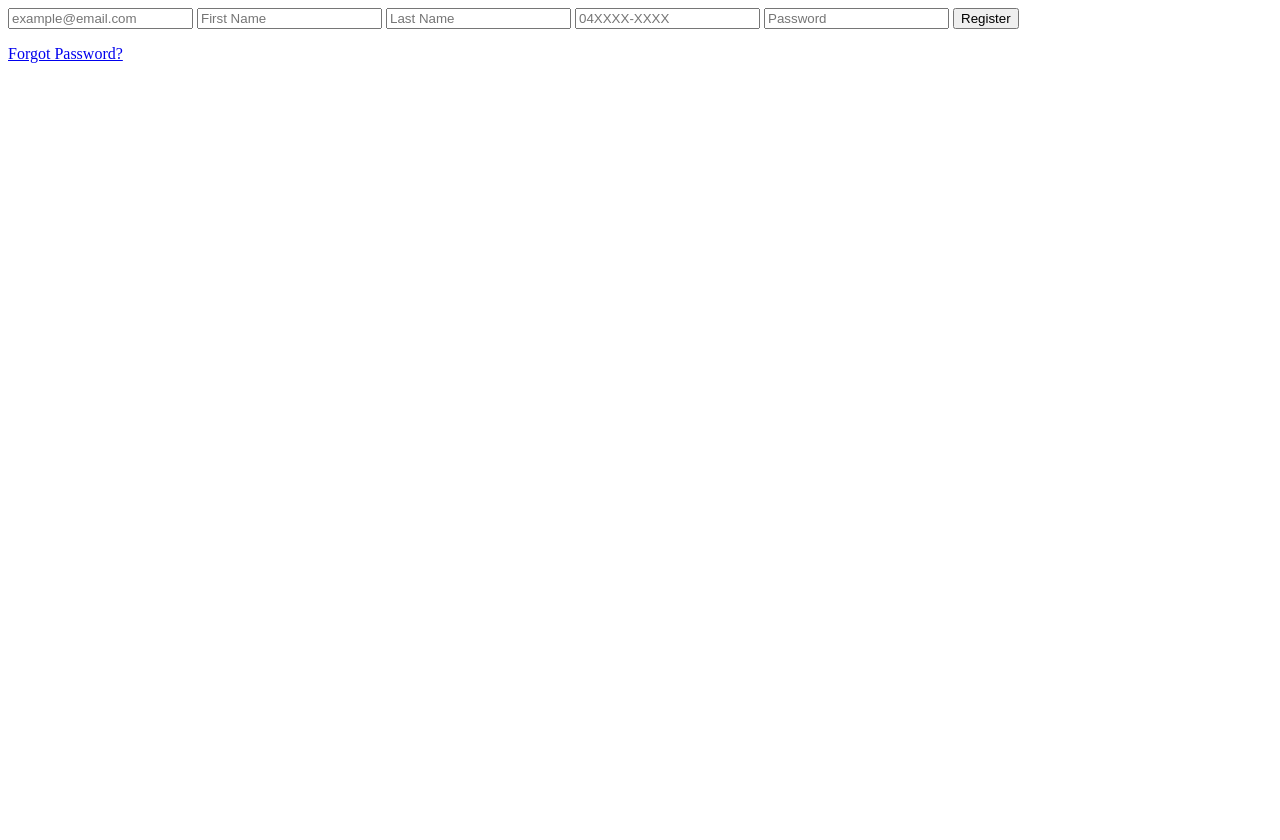
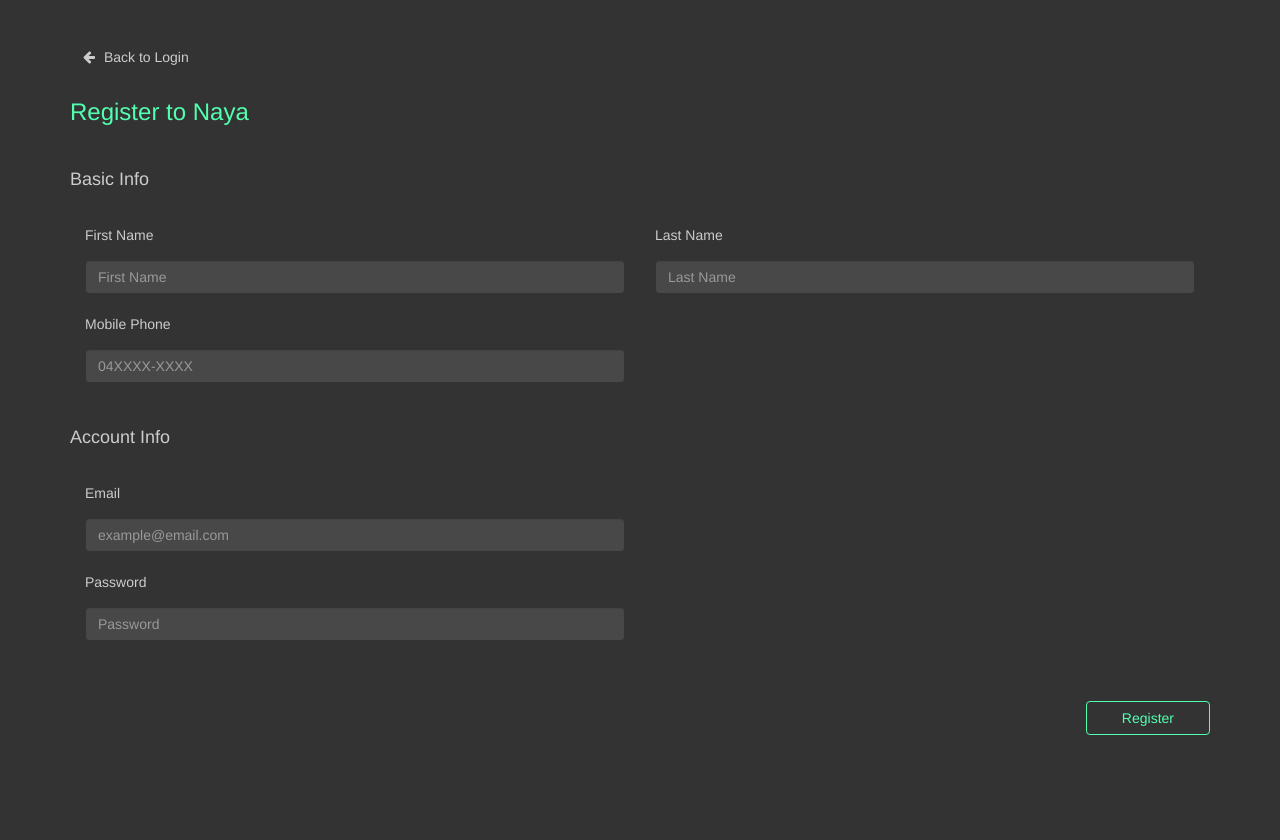
Before and after one commit to faaarmer/govhack15, a PHP site: page /registration.html in a window 1280 px wide. Before the commit the page ends 63 px from the top, so only its background shows below. Run offline with PHP 8.4, Linux system fonts and the light colour scheme; some libraries are stand-ins or nearby versions.

Commit message:
Registration styles

```diff
--- a/assets/stylesheets/_login.scss
+++ b/assets/stylesheets/_login.scss
@@ -51,6 +51,17 @@ body#login-page {
 				color: $main-grey;
 			}
 		}
+		.register-link {
+			margin-top: 80px;
+			text-align: center;
+			a {
+				font-size: 16px;
+				color: $main-color;
+				&:hover {
+					color: $main-color;
+				}
+			}
+		}
 	}
 
 }
--- /dev/null
+++ b/assets/stylesheets/_registration.scss
@@ -0,0 +1,64 @@
+body#registration {
+	background: $light-black;
+	.container {
+		margin-top: 40px;
+	}
+	.back-to-login {
+		.btn-link {
+			color: $light-grey;
+			transition: color 0.2s ease-in;
+			.fa-arrow-left {
+				margin-right: 5px;
+			}
+			&:hover {
+				color: $main-color;
+			}
+		}
+
+	}
+	.registration-header {
+		color: $main-color;
+		font-weight: 400;
+	}
+	.registration-form {
+		.reg-title {
+			color: $light-grey;
+			margin-top: 30px;
+			margin-bottom: 30px;
+		}
+		input.form-control {
+			margin: 10px 0px;
+			background-color: $main-grey;
+			color: $main-color;
+			border-color: $light-black;
+			&:focus {
+				border-color: $main-color;
+			}
+		}
+		label {
+			color: $light-grey;
+			font-weight: 400;
+		}
+		.registerBtn {
+			padding-left: 35px;
+			padding-right: 35px;
+			border-color: $main-color;
+			color: $main-color;
+			background-color: transparent;
+			.fa-arrow-right {
+				margin-left: 10px;
+			}
+			transition: all 0.2s ease-in;
+			&:hover {
+				background-color: $main-color;
+				color: $light-black;
+				.fa-arrow-right {
+					color: $light-black;
+				}
+			}
+		}
+		.reg-button-controls {
+			margin-top: 40px !important;
+		}
+	}
+}
--- a/assets/stylesheets/style.css
+++ b/assets/stylesheets/style.css
@@ -258,6 +258,59 @@ body#login-page {
       body#login-page .login-fields .loginBtn:hover {
         background-color: #52ffaf;
         color: #484848; }
+    body#login-page .login-fields .register-link {
+      margin-top: 80px;
+      text-align: center; }
+      body#login-page .login-fields .register-link a {
+        font-size: 16px;
+        color: #52ffaf; }
+        body#login-page .login-fields .register-link a:hover {
+          color: #52ffaf; }
+
+body#registration {
+  background: #333333; }
+  body#registration .container {
+    margin-top: 40px; }
+  body#registration .back-to-login .btn-link {
+    color: #cccccc;
+    transition: color 0.2s ease-in; }
+    body#registration .back-to-login .btn-link .fa-arrow-left {
+      margin-right: 5px; }
+    body#registration .back-to-login .btn-link:hover {
+      color: #52ffaf; }
+  body#registration .registration-header {
+    color: #52ffaf;
+    font-weight: 400; }
+  body#registration .registration-form .reg-title {
+    color: #cccccc;
+    margin-top: 30px;
+    margin-bottom: 30px; }
+  body#registration .registration-form input.form-control {
+    margin: 10px 0px;
+    background-color: #484848;
+    color: #52ffaf;
+    border-color: #333333; }
+    body#registration .registration-form input.form-control:focus {
+      border-color: #52ffaf; }
+  body#registration .registration-form label {
+    color: #cccccc;
+    font-weight: 400; }
+  body#registration .registration-form .registerBtn {
+    padding-left: 35px;
+    padding-right: 35px;
+    border-color: #52ffaf;
+    color: #52ffaf;
+    background-color: transparent;
+    transition: all 0.2s ease-in; }
+    body#registration .registration-form .registerBtn .fa-arrow-right {
+      margin-left: 10px; }
+    body#registration .registration-form .registerBtn:hover {
+      background-color: #52ffaf;
+      color: #333333; }
+      body#registration .registration-form .registerBtn:hover .fa-arrow-right {
+        color: #333333; }
+  body#registration .registration-form .reg-button-controls {
+    margin-top: 40px !important; }
 
 body#locator-page {
   background-color: #333333; }
--- a/assets/stylesheets/style.scss
+++ b/assets/stylesheets/style.scss
@@ -251,4 +251,5 @@ html, body {
 
 @import 'forms';
 @import 'login';
+@import 'registration';
 @import 'mobile';
--- a/login.html
+++ b/login.html
@@ -53,8 +53,10 @@
 							<button type="submit" class="btn loginBtn pull-right" name="login">Login</button>
 							<div class="clearfix"></div>
 						</div>
-
-					</div>
+					</div> <!-- /.col-md-6 -->
+                    <div class="col-md-6 col-md-offset-3 register-link">
+                        <a href="registration.html" class="btn-link center-block">Register</a>
+                    </div>
 				</div>
 		</div> <!-- /.container -->
 	</body>
--- a/registration.html
+++ b/registration.html
@@ -1,17 +1,92 @@
 <!DOCTYPE html>
 	<html>
 		<head>
-			<title>Login</title>
+			<!-- Favicon -->
+		    <link rel="apple-touch-icon" sizes="57x57" href="assets/favicon/apple-touch-icon-57x57.png">
+		    <link rel="apple-touch-icon" sizes="60x60" href="assets/favicon/apple-touch-icon-60x60.png">
+		    <link rel="apple-touch-icon" sizes="72x72" href="assets/favicon/apple-touch-icon-72x72.png">
+		    <link rel="apple-touch-icon" sizes="76x76" href="assets/favicon/apple-touch-icon-76x76.png">
+		    <link rel="apple-touch-icon" sizes="114x114" href="assets/favicon/apple-touch-icon-114x114.png">
+		    <link rel="apple-touch-icon" sizes="120x120" href="assets/favicon/apple-touch-icon-120x120.png">
+		    <link rel="apple-touch-icon" sizes="144x144" href="assets/favicon/apple-touch-icon-144x144.png">
+		    <link rel="apple-touch-icon" sizes="152x152" href="assets/favicon/apple-touch-icon-152x152.png">
+		    <link rel="apple-touch-icon" sizes="180x180" href="assets/favicon/apple-touch-icon-180x180.png">
+		    <link rel="icon" type="image/png" href="assets/favicon/favicon-32x32.png" sizes="32x32">
+		    <link rel="icon" type="image/png" href="assets/favicon/android-chrome-192x192.png" sizes="192x192">
+		    <link rel="icon" type="image/png" href="assets/favicon/favicon-96x96.png" sizes="96x96">
+		    <link rel="icon" type="image/png" href="assets/favicon/favicon-16x16.png" sizes="16x16">
+		    <link rel="manifest" href="/manifest.json">
+		    <meta name="msapplication-TileColor" content="#da532c">
+		    <meta name="msapplication-TileImage" content="/mstile-144x144.png">
+		    <meta name="theme-color" content="#ffffff">
+		    <meta charset="UTF-8" />
+		    <meta http-equiv="X-UA-Compatible" content="IE=edge,chrome=1">
+		    <meta name="viewport" content="width=device-width, initial-scale=1.0">
+		    <meta name="description" content="GovHack 2015 Brisbane - Project Naya" />
+		    <meta name="keywords" content="govhack, open source, govhackbne" />
+		    <meta name="author" content="Naya App" />
+		    <!-- <link rel="shortcut icon" href="../favicon.ico"> -->
+		    <link rel="stylesheet" type="text/css" href="assets/stylesheets/style.css">
+		    <link rel="stylesheet" href="https://maxcdn.bootstrapcdn.com/font-awesome/4.3.0/css/font-awesome.min.css">
+		    <link rel="stylesheet" href="https://maxcdn.bootstrapcdn.com/bootstrap/3.3.5/css/bootstrap.min.css">
+		    <link rel="stylesheet" href="https://maxcdn.bootstrapcdn.com/bootstrap/3.3.5/js/bootstrap.min.js">
+			<title>Register to Naya</title>
 			<meta charset="UTF-8" name="viewport" content="width=device-width, initial-scale=1.0">
 		</head>
-		<body>
-			<input id="email" type="email" name="email" placeholder="example@email.com">
-			<input id="fname" type="text" name="fname" placeholder="First Name">
-			<input id="lname" type="text" name="lname" placeholder="Last Name">
-			<input id="phone" type="text" name="phone" placeholder="04XXXX-XXXX">
-			<input id="password" type="password" name="password" placeholder="Password">
-			<button type="submit" class="registerBtn" name="register">Register</button>
-			<a href="forgotPassword.html"><p>Forgot Password?</p></a>
+		<body id="registration">
+			<div class="container">
+				<div class="back-to-login">
+					<a href="login.html"class="btn btn-link"><span class="fa fa-arrow-left"></span> Back to Login</a>
+				</div>
+				<div class="row registration-header">
+					<h3>Register to Naya</h3>
+				</div>
+				<div class="row registration-form">
+					<h4 class="reg-title">Basic Info</h4>
+					<div class="row">
+						<div class="col-md-6">
+							<div class="form-group">
+								<label for="fname">First Name</label>
+								<input id="fname" type="text" name="fname" placeholder="First Name" class="form-control">
+							</div>
+						</div>
+						<div class="col-md-6">
+							<div class="form-group">
+								<label for="lname">Last Name</label>
+								<input id="lname" type="text" name="lname" placeholder="Last Name" class="form-control">
+							</div>
+						</div>
+					</div>
+					<div class="row">
+						<div class="col-md-6">
+							<div class="form-group">
+								<label for="phone">Mobile Phone</label>
+								<input id="phone" type="text" name="phone" placeholder="04XXXX-XXXX" class="form-control">
+							</div>
+						</div>
+					</div>
+					<h4 class="reg-title">Account Info</h4>
+					<div class="row">
+						<div class="col-md-6">
+							<div class="form-group">
+								<label for="email">Email</label>
+								<input id="email" type="email" name="email" placeholder="example@email.com" class="form-control">
+							</div>
+						</div>
+					</div>
+					<div class="row">
+						<div class="col-md-6">
+							<div class="form-group">
+								<label for="password">Password</label>
+								<input id="password" type="password" name="password" placeholder="Password" class="form-control">
+							</div>
+						</div>
+					</div>
+					<div class="row reg-button-controls">
+						<button type="submit" class="registerBtn btn pull-right" name="register">Register</button>
+					</div>
+				</div> <!-- /.registration-form -->
+			</div> <!-- /.container -->
 			<script src="https://code.jquery.com/jquery-1.11.3.min.js"></script>
   			<script src="https://code.jquery.com/jquery-migrate-1.2.1.min.js"></script>
   			<script src="assets/js/registration.js"></script>
```
Also changed, not shown: 1 other file.
